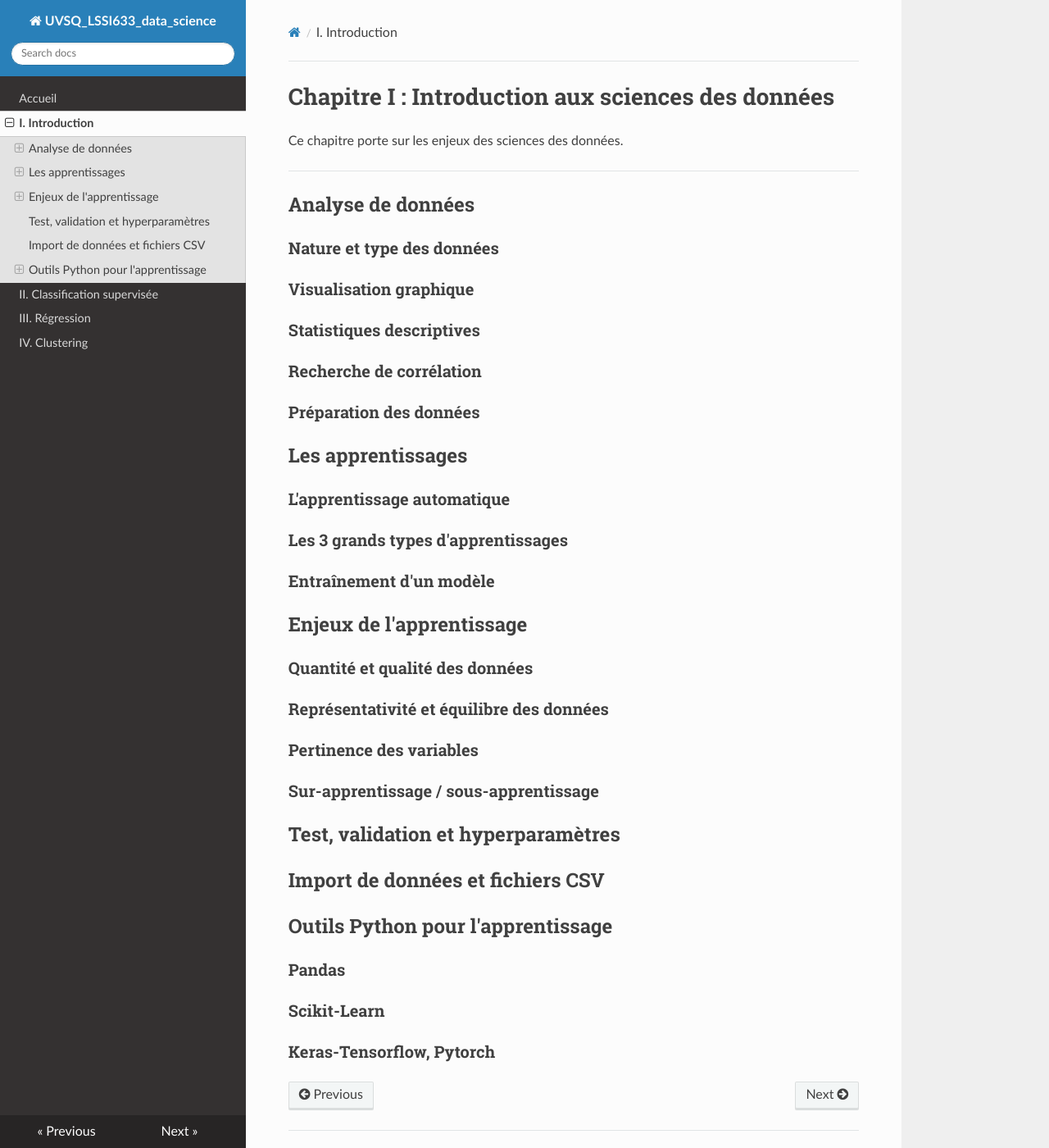
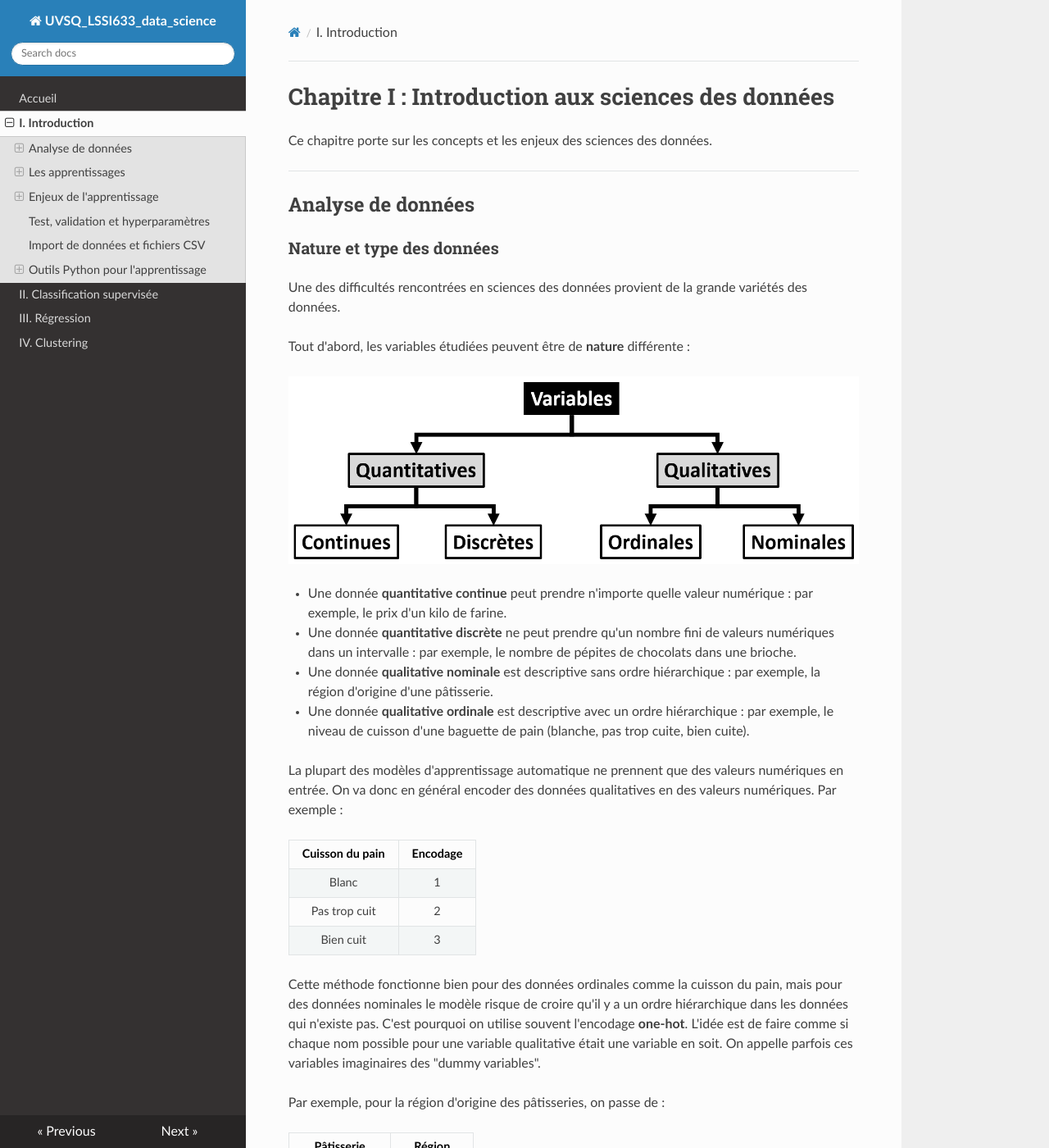
Before and after one commit to NicOudart/UVSQ_LSSI633_data_science, an MkDocs documentation site: the page built from docs/Chap1_Introduction.md, in a window 1280 px wide and 1400 px high. Shown: the whole window at 82% size. Built offline with MkDocs 1.6.1, drawn with Linux system fonts in a browser that asks for light colours; nearby versions of some CDN libraries; some of the changed text lies outside the part shown.

Commit message:
-Progress on Chapter 1 : data types.

```diff
--- a/docs/Chap1_Introduction.md
+++ b/docs/Chap1_Introduction.md
@@ -1,12 +1,76 @@
 # Chapitre I : Introduction aux sciences des données
 
-Ce chapitre porte sur les enjeux des sciences des données.
+Ce chapitre porte sur les concepts et les enjeux des sciences des données.
 
 ---
 
 ## Analyse de données
 
 ### Nature et type des données
+
+Une des difficultés rencontrées en sciences des données provient de la grande variétés des données.
+
+Tout d'abord, les variables étudiées peuvent être de **nature** différente :
+
+![Nature des données](img/Chap1_nature_donnees.png)
+
+* Une donnée **quantitative continue** peut prendre n'importe quelle valeur numérique : par exemple, le prix d'un kilo de farine.
+
+* Une donnée **quantitative discrète** ne peut prendre qu'un nombre fini de valeurs numériques dans un intervalle : par exemple, le nombre de pépites de chocolats dans une brioche.
+
+* Une donnée **qualitative nominale** est descriptive sans ordre hiérarchique : par exemple, la région d'origine d'une pâtisserie.
+
+* Une donnée **qualitative ordinale** est descriptive avec un ordre hiérarchique : par exemple, le niveau de cuisson d'une baguette de pain (blanche, pas trop cuite, bien cuite).
+
+La plupart des modèles d'apprentissage automatique ne prennent que des valeurs numériques en entrée.
+On va donc en général encoder des données qualitatives en des valeurs numériques. Par exemple :
+
+|Cuisson du pain|Encodage|
+|:-------------:|:------:|
+|Blanc          |1       |
+|Pas trop cuit  |2       |
+|Bien cuit      |3       |
+
+Cette méthode fonctionne bien pour des données ordinales comme la cuisson du pain, mais pour des données nominales le modèle risque de croire qu'il y a un ordre hiérarchique dans les données qui n'existe pas.
+C'est pourquoi on utilise souvent l'encodage **one-hot**.
+L'idée est de faire comme si chaque nom possible pour une variable qualitative était une variable en soit. On appelle parfois ces variables imaginaires des "dummy variables".
+
+Par exemple, pour la région d'origine des pâtisseries, on passe de :
+
+|Pâtisserie   |Région   |
+|:-----------:|:-------:|
+|Croissant    |Paris    |
+|Merveilleux  |Nord     |
+|Kouign-amann |Bretagne |
+|Cannelé      |Sud-Ouest|
+|Kougelhopf   |Est      |
+
+à l'encodage one-hot suivant :
+
+|Pâtisserie  |Paris|Nord|Bretagne|Sud-Ouest|Est|
+|:----------:|:---:|:--:|:------:|:-------:|:-:|
+|Croissant   |1    |0   |0       |0        |0  |
+|Merveilleux |0    |1   |0       |0        |0  |
+|Kouign-amann|0    |0   |1       |0        |0  |
+|Cannelé     |0    |0   |0       |1        |0  |
+|Kougelhopf  |0    |0   |0       |0        |1  |
+
+Pour le Merveilleux, on donnera donc en entrée d'un modèle le binaire 01000.
+
+On remarque ici que plus la variable a de noms possibles, et plus les binaires d'encodage one-hot seront longs, ce qui peut être problématique.
+
+|Astuce Python|
+|:-|
+|La bibliothèque Scikit-Learn possède dans son package "preprocessing" une fonction "OrdinalEncoder", permettant d'assigner un entier à des variables qualitatives ordinales.|
+|Dans ce même package, vous trouverez également une fonction "OneHotEncoder", permettant d'encoder en one-hot des variables qualitatives nominales.|
+|Dans les 2 cas, il vous faut créer une instance de "OrdinalEncoder" ou de "OneHotEncoder", puis utiliser la méthode "fit_transform()" avec vos données en entrée.|
+
+Les variables étudiées peuvent aussi être **multidimensionnelles**.
+
+
+Enfin, les données étudiées peuvent être **structurées**.
+
+
 
 ### Visualisation graphique
 
```
Also changed, not shown: README.md (+2 -0 lines), docs/index.md (+2 -0 lines), docs/img/Chap1_nature_donnees.png (added).
